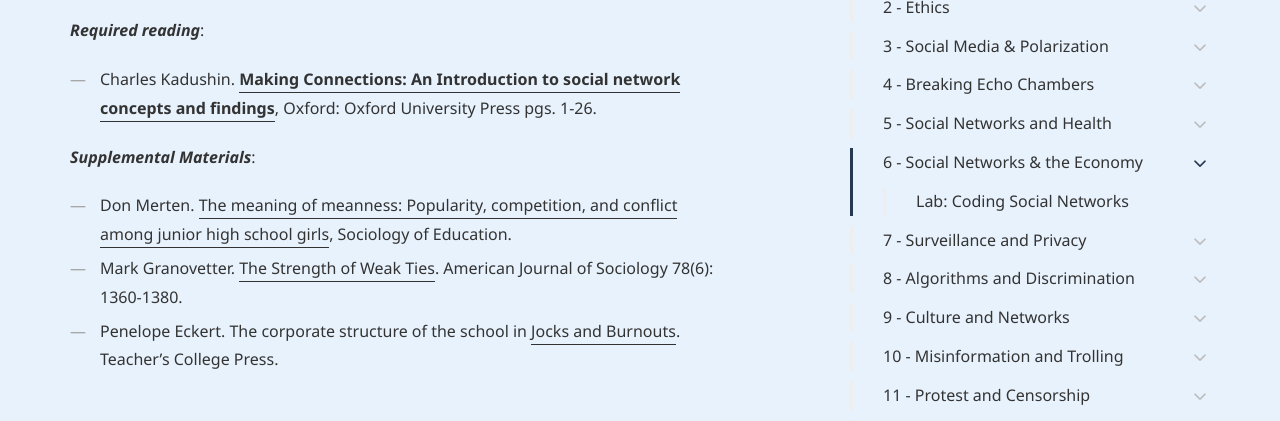
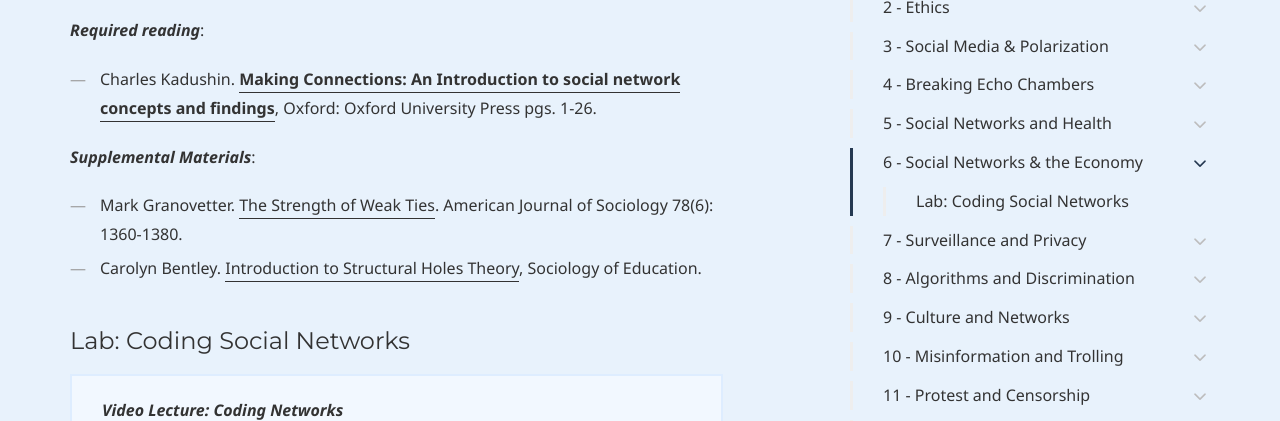
Before and after one commit to dssoc/dssoc.github.io, a Jekyll site: the page built from schedule.md, in a window 1280 px wide and 900 px high, scrolled down 8805 px, cut to the strip 66-487 px from the top of the window. Built offline with Jekyll 4.4.1, drawn with Linux system fonts in a browser that asks for light colours; some web fonts are replaced.

Commit message:
Update schedule.md

```diff
--- a/schedule.md
+++ b/schedule.md
@@ -296,9 +296,9 @@ allowfullscreen></iframe>
 - Charles Kadushin. [**Making Connections: An Introduction to social network concepts and findings**](https://www.amazon.com/Understanding-Social-Networks-Theories-Concepts/dp/0195379470), Oxford: Oxford University Press pgs. 1-26.
 
 ***Supplemental Materials***:
-- Don Merten. [The meaning of meanness: Popularity, competition, and conflict among junior high school girls](https://www.jstor.org/stable/pdf/2673207.pdf?seq=1), Sociology of Education.
 - Mark Granovetter. [The Strength of Weak Ties](https://www.jstor.org/stable/2776392?seq=1). American Journal of Sociology 78(6): 1360-1380.
-- Penelope Eckert. The corporate structure of the school in [Jocks and Burnouts](https://www.amazon.com/Jocks-Burnouts-Social-Categories-Identity/dp/0807729639). Teacher's College Press.
+- Carolyn Bentley. [Introduction to Structural Holes Theory](https://medium.com/@agreenmoment/introduction-to-structural-holes-theory-124c51c3ae31#:~:text=Structural%20holes%20exist%20in%20social,relationships%20(Burt%2C%201992).), Sociology of Education.
+
 
 #### Lab: Coding Social Networks
 <div class="callout callout--info">
```
